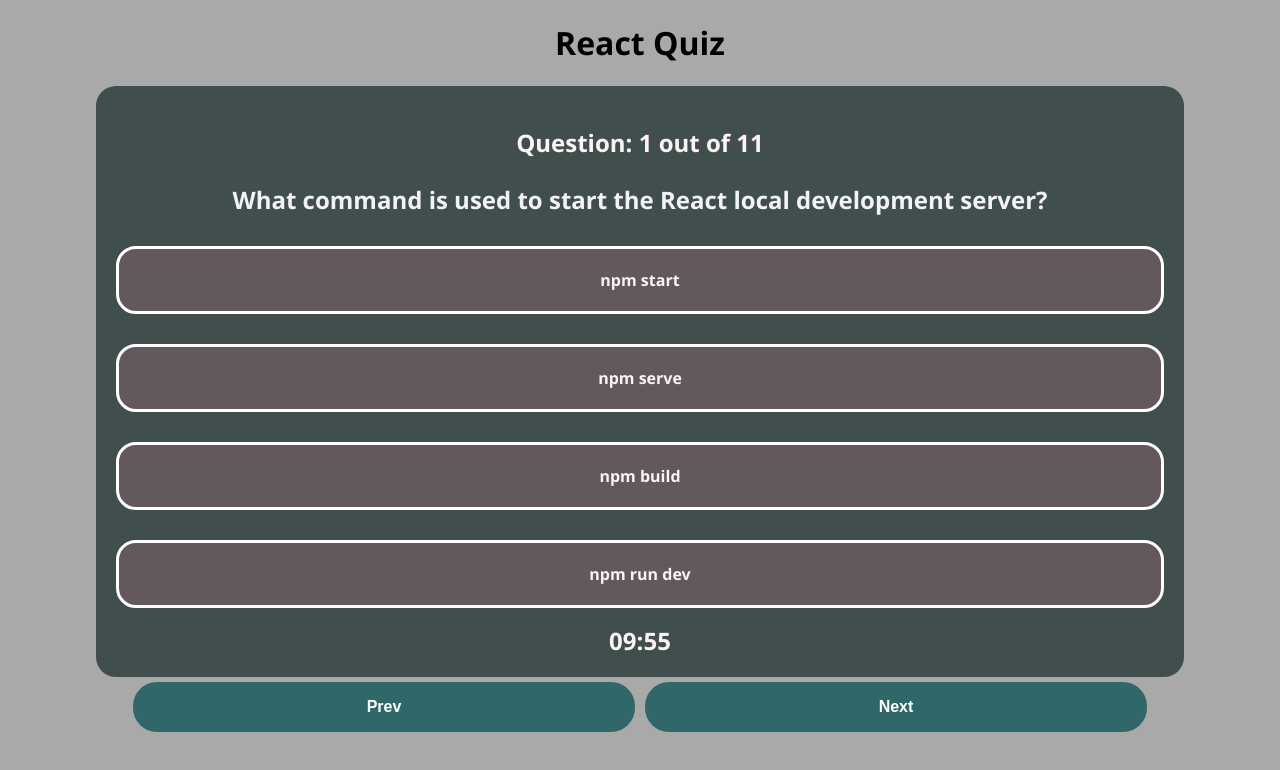
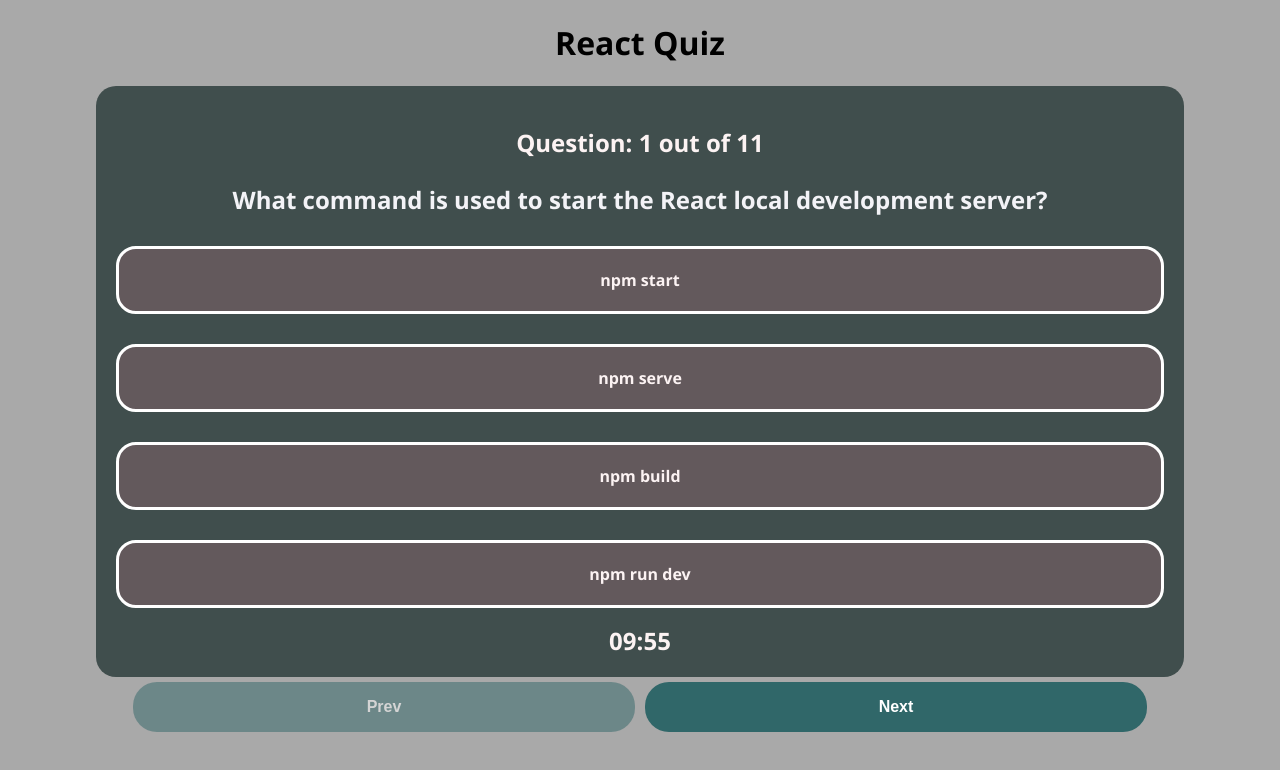
Before and after one commit to Denisa-emina/React-App-Quiz, a React (Create React App) app: page / in a window 1280 px wide. Shown: the top 770 px of the page. Built offline with nearby package versions, Linux system fonts and the light colour scheme.

Commit message:
Update App.css

```diff
--- a/src/App.css
+++ b/src/App.css
@@ -93,7 +93,7 @@ body {
   margin: 0;
 }
 
-.nav-buttons__button:disabled {
+.nav-buttons-button:disabled {
   opacity: 0.5;
   cursor: not-allowed;
 }
```
